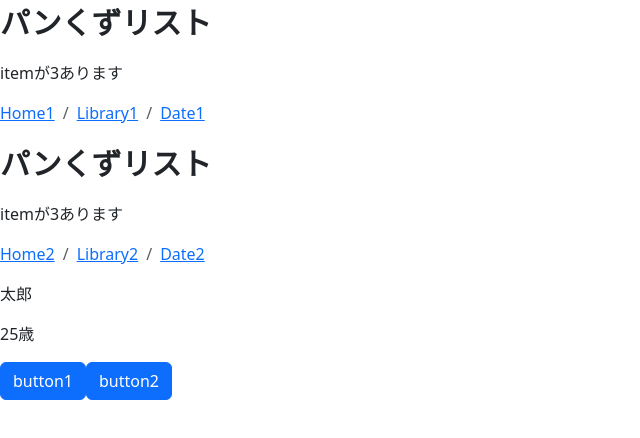
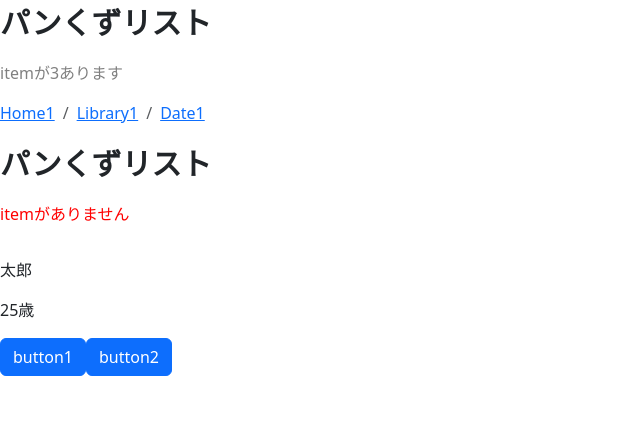
Before and after one commit to umedanaoyuki/react-typescript0909, a React (Vite) app: page / in a window 1280 px wide. Shown: the top 438 px of the page, without its empty margins (0-640 px from the left). Built offline with nearby package versions, Linux system fonts and the light colour scheme.

Commit message:
feat: css in js

```diff
--- a/package.json
+++ b/package.json
@@ -10,9 +10,11 @@
     "preview": "vite preview"
   },
   "dependencies": {
+    "@types/styled-components": "^5.1.34",
     "bootstrap": "^5.3.3",
     "react": "^18.2.0",
-    "react-dom": "^18.2.0"
+    "react-dom": "^18.2.0",
+    "styled-components": "^6.1.13"
   },
   "devDependencies": {
     "@types/react": "^18.2.15",
--- a/src/App.tsx
+++ b/src/App.tsx
@@ -9,7 +9,7 @@ function App() {
   return (
     <>
       <Breadcrumb items={items1} />
-      <Breadcrumb items={items2} />
+      <Breadcrumb items={[]} />
       <UserDetail />
       <PrimaryButton>button1</PrimaryButton>
       <PrimaryButton>button2</PrimaryButton>
--- a/src/components/Breadcrumb.tsx
+++ b/src/components/Breadcrumb.tsx
@@ -1,8 +1,18 @@
 import { useState } from "react";
 import styles from "./Breadcrumb.module.css";
+import styled from "styled-components";
 type Props = {
   items: string[];
 };
+
+type NoticeParagraphProps = {
+  isBlank: boolean;
+};
+
+const NoticeParagraph = styled.p<NoticeParagraphProps>`
+  font-weight: 100;
+  color: ${(props) => (props.isBlank ? "red" : "gray")};
+`;
 
 export const Breadcrumb = ({ items }: Props) => {
   // const items = ["Home", "Library", "Date"];
@@ -13,9 +23,11 @@ export const Breadcrumb = ({ items }: Props) => {
     <>
       <p className={styles.listTitle}>パンくずリスト</p>
       {items.length === 0 ? (
-        <p className="">itemがありません</p>
+        <NoticeParagraph isBlank>itemがありません</NoticeParagraph>
       ) : (
-        <p className="">itemが{items.length}あります</p>
+        <NoticeParagraph isBlank={false}>
+          itemが{items.length}あります
+        </NoticeParagraph>
       )}
       <nav>
         <ol className="breadcrumb">
```
Also changed, not shown: 1 other file (tests, documents, lock files or other folders).
